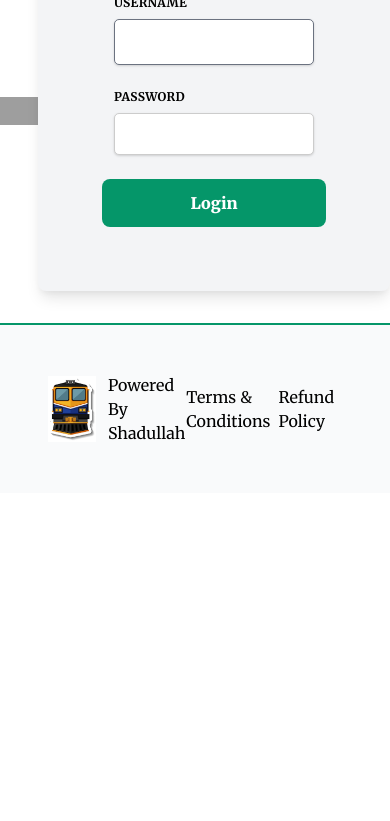
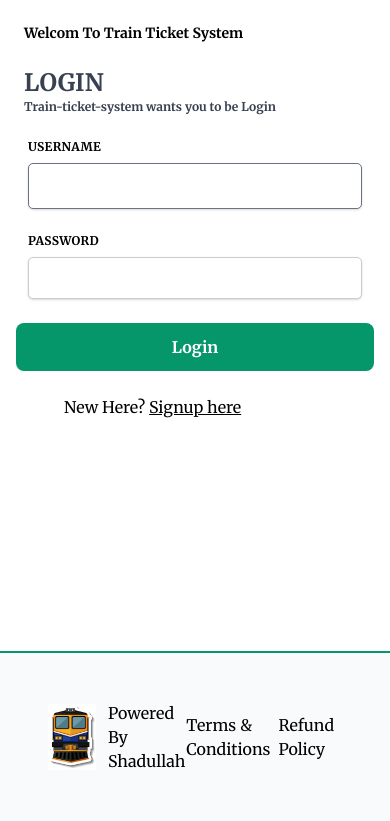
Before and after one commit to shadullah/train-ticket-mvt, a Django app: page /accounts/login/ in a window 390 px wide. Shown: the part 313-1134 px from the top of the page. Before the commit the page ends 753 px from the top, so only its background shows below. Run offline with Django 5.2, Linux system fonts and the light colour scheme; some libraries are stand-ins or nearby versions; grey boxes are pictures that could not be loaded.

Commit message:
login page designed

```diff
--- a/account/templates/account/user_login.html
+++ b/account/templates/account/user_login.html
@@ -31,20 +31,29 @@
   }
 </style>
 
-<h1 class="font-bold text-4xl text-center mt-6 py-3 text-yellow-400">Log In</h1>
-<div class="px-1 py-0.5 bg-yellow-400 w-10 mx-auto mb-5"></div>
+<!-- <h1 class="font-bold text-4xl text-center mt-6 py-3 text-yellow-400">Log In</h1>
+<div class="px-1 py-0.5 bg-yellow-400 w-10 mx-auto mb-5"></div> -->
 
-<div class="my-8 flex justify-between items-center">
-  <div class="mx-auto">
-    <img
-      src="https://cdni.iconscout.com/illustration/premium/thumb/sign-up-4922762-4097209.png?f=webp"
+<div class="w-full h-screen block md:flex">
+  <div class="w-full md:w-1/2 h-48 md:h-full">
+    <img class="w-full h-full object-cover"
+      src="https://media.istockphoto.com/id/1614567426/photo/man-hands-hold-and-touch-tablet-pc-with-login-box-travel-concept.jpg?b=1&s=170667a&w=0&k=20&c=e-gpTgHZKfbBA9mAbrwMBPlWgN-AjPsOkL63Hb0gAjM="
       alt="#"
     />
   </div>
-  <div class="mx-auto">
+  <div class="w-full md:w-1/2">
+    <h1 class="text-sm text-nowrap md:text-xl font-bold ml-6 md:ml-16 text-violet-600 my-6 md:my-12">
+      Welcom To Train Ticket System
+    </h1>
+    <h1 class="text-2xl md:text-3xl text-gray-700 font-bold ml-6 md:ml-16 mt-6 md:mt-12">
+      LOGIN
+    </h1>
+    <p class="text-xs md:text-sm text-nowrap text-gray-700 font-bold ml-6 md:ml-16">
+      Train-ticket-system wants you to be Login
+    </p>
       <form
         method="post"
-      class="bg-gray-100 shadow-lg rounded-lg px-16 py-16"
+        class="mx-4 md:mx-14 py-6 md:py-16"
       >
         {% csrf_token %}
         {% for hidden_field in form.hidden_fields %}
@@ -72,13 +81,28 @@
         {% endfor %}
         <div class="text-center mt-6">
           <button
-          class="bg-green-600 rounded-lg w-56 py-3 text-white font-extrabold" type="submit"
+            class="bg-green-600 text-white w-full py-3 cursor-pointer rounded-lg font-bold" type="submit"
           >
             Login
           </button>
         </div>
       </form>
+      <p class="ml-16">
+        New Here?
+        <a href="{% url 'register' %}">
+          <span class="underline">
+            Signup here
+          </span>
+        </a>
+      </p>
   </div>
 </div>
 
+<!-- <div class="my-8 flex justify-between items-center">
+  <div class="mx-auto">
+
+  </div>
+
+</div> -->
+
 {% endblock %}
```
Lines whose indentation alone changed are shown as unchanged.
